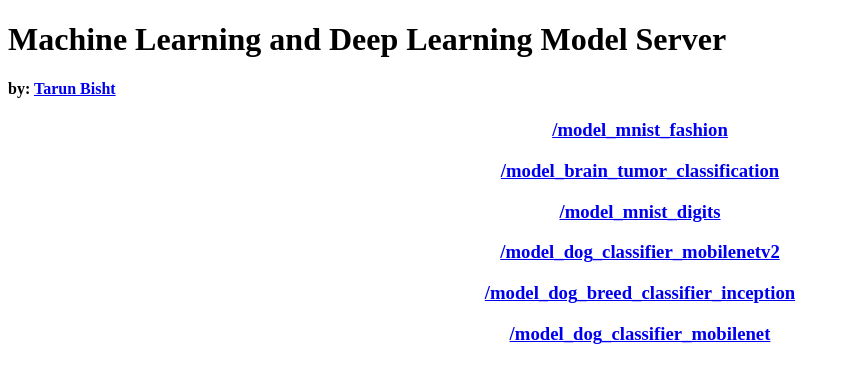
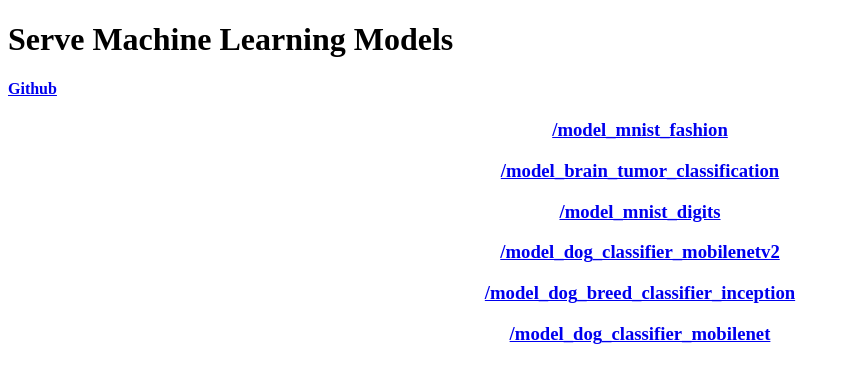
Before and after one commit to tarun-bisht/ml-model-server, a Flask app: page / in a window 1280 px wide. Shown: the top 383 px of the page, without its empty margins (0-851 px from the left). Run offline with Flask 2, Linux system fonts and the light colour scheme.

Commit message:
Update index.html

```diff
--- a/templates/index.html
+++ b/templates/index.html
@@ -8,8 +8,8 @@
     <title>Model Server</title>
   </head>
   <body>
-    <h1>Machine Learning and Deep Learning Model Server</h1>
-    <h4>by: <a href="https://tarunbisht.herokuapp.com">Tarun Bisht</a></h4>
+    <h1>Serve Machine Learning Models</h1>
+    <h4><a href="https://github.com/tarun-bisht/ml-model-server">Github</a></h4>
     <section>
         {% for link in links %}
             <center>
```
